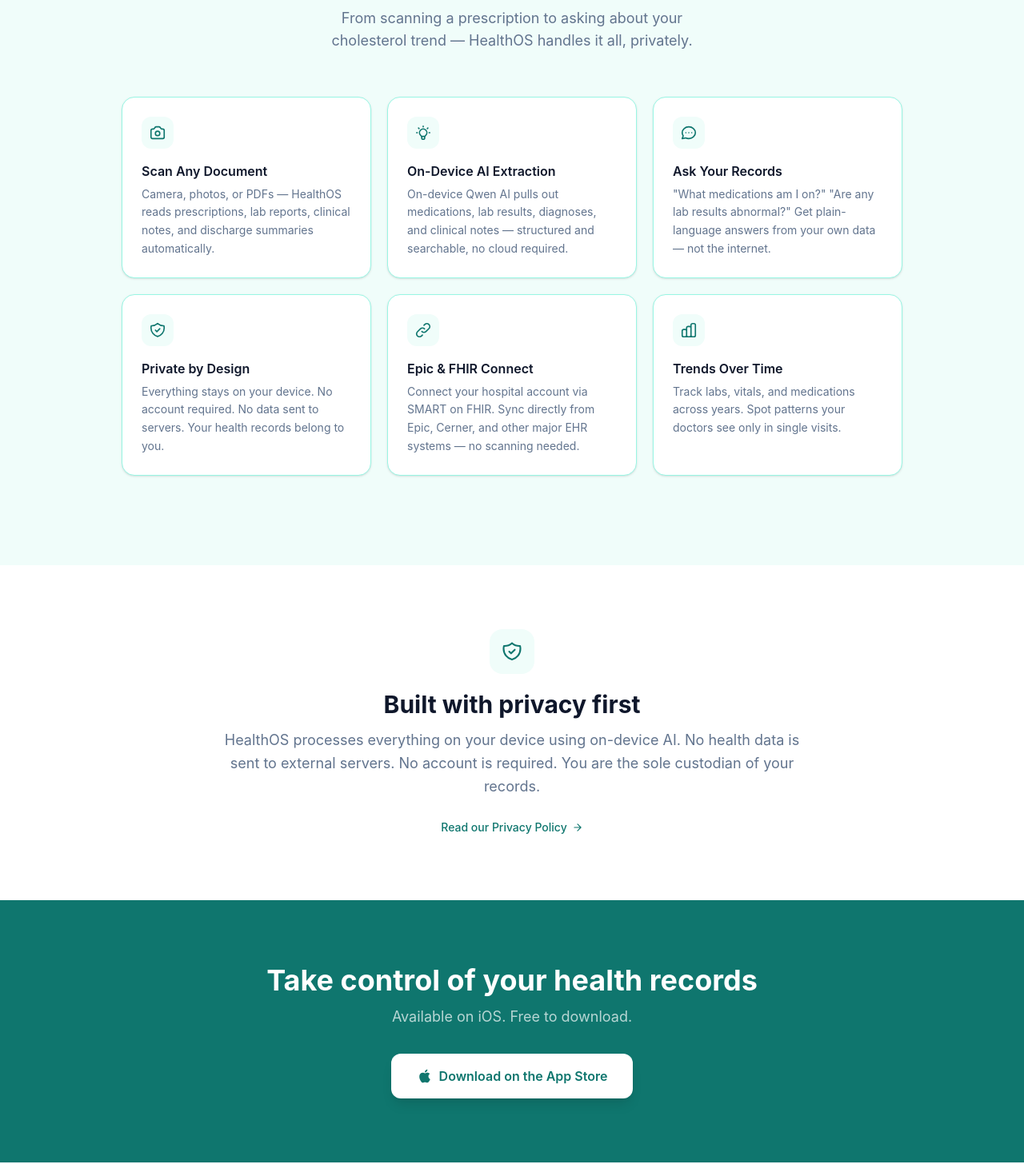
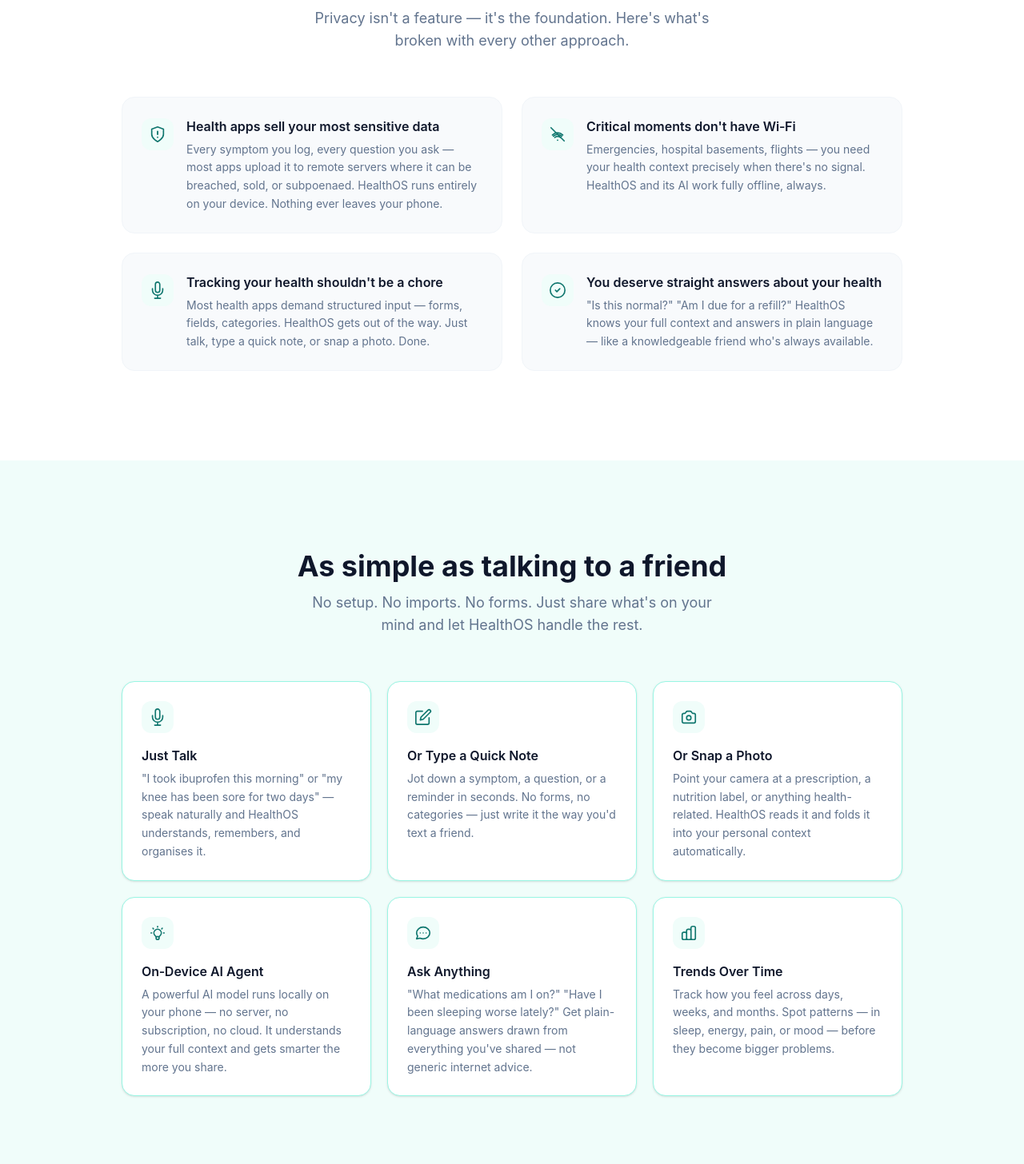
Before and after one commit to msahamed/healthos-frontend, a Next.js app: page / in a window 1280 px wide. Shown: the part 1014-2470 px from the top of the page at 80% size. Built offline with nearby package versions, Linux system fonts and the light colour scheme.

Commit message:
redesigned UI + waitlist form

```diff
--- /dev/null
+++ b/app/components/WaitlistForm.tsx
@@ -0,0 +1,95 @@
+"use client";
+
+import { useState } from "react";
+
+const TEAL = "#0F766E";
+const TEAL_LIGHT = "#F0FDFA";
+const TEAL_BORDER = "#99F6E4";
+
+export default function WaitlistForm() {
+  const [email, setEmail] = useState("");
+  const [feedback, setFeedback] = useState("");
+  const [status, setStatus] = useState<"idle" | "loading" | "success" | "error">("idle");
+
+  async function handleSubmit(e: React.FormEvent) {
+    e.preventDefault();
+    setStatus("loading");
+    try {
+      const res = await fetch("/api/waitlist", {
+        method: "POST",
+        headers: { "Content-Type": "application/json" },
+        body: JSON.stringify({ email, feedback }),
+      });
+      if (!res.ok) throw new Error();
+      setStatus("success");
+    } catch {
+      setStatus("error");
+    }
+  }
+
+  if (status === "success") {
+    return (
+      <div
+        className="rounded-2xl p-8 text-center border"
+        style={{ backgroundColor: TEAL_LIGHT, borderColor: TEAL_BORDER }}
+      >
+        <div
+          className="w-12 h-12 rounded-full flex items-center justify-center mx-auto mb-4"
+          style={{ backgroundColor: TEAL }}
+        >
+          <svg width="22" height="22" viewBox="0 0 24 24" fill="none">
+            <path d="M5 13l4 4L19 7" stroke="white" strokeWidth="2.5" strokeLinecap="round" strokeLinejoin="round" />
+          </svg>
+        </div>
+        <h3 className="text-lg font-semibold text-slate-900 mb-1">You're on the list!</h3>
+        <p className="text-slate-500 text-sm">We'll reach out as soon as HealthOS is ready for early access.</p>
+      </div>
+    );
+  }
+
+  return (
+    <form onSubmit={handleSubmit} className="flex flex-col gap-4">
+      <div>
+        <label htmlFor="email" className="block text-sm font-medium text-slate-700 mb-1.5">
+          Email address <span className="text-red-400">*</span>
+        </label>
+        <input
+          id="email"
+          type="email"
+          required
+          placeholder="you@example.com"
+          value={email}
+          onChange={(e) => setEmail(e.target.value)}
+          className="w-full px-4 py-3 rounded-xl border border-slate-200 text-slate-900 placeholder:text-slate-400 text-sm outline-none focus:ring-2 transition-all"
+          style={{ ["--tw-ring-color" as string]: TEAL }}
+        />
+      </div>
+      <div>
+        <label htmlFor="feedback" className="block text-sm font-medium text-slate-700 mb-1.5">
+          What features matter most to you? <span className="text-slate-400 font-normal">(optional)</span>
+        </label>
+        <textarea
+          id="feedback"
+          rows={3}
+          placeholder="e.g. voice search, Apple Health sync, sharing records with my doctor…"
+          value={feedback}
+          onChange={(e) => setFeedback(e.target.value)}
+          className="w-full px-4 py-3 rounded-xl border border-slate-200 text-slate-900 placeholder:text-slate-400 text-sm outline-none focus:ring-2 resize-none transition-all"
+          style={{ ["--tw-ring-color" as string]: TEAL }}
+        />
+      </div>
+      {status === "error" && (
+        <p className="text-red-500 text-sm">Something went wrong — please try again.</p>
+      )}
+      <button
+        type="submit"
+        disabled={status === "loading"}
+        className="w-full py-3.5 rounded-xl font-semibold text-sm text-white shadow-md hover:opacity-90 transition-all disabled:opacity-60"
+        style={{ backgroundColor: TEAL }}
+      >
+        {status === "loading" ? "Joining…" : "Join the Waitlist"}
+      </button>
+      <p className="text-center text-xs text-slate-400">No spam. We'll only email you when early access is ready.</p>
+    </form>
+  );
+}
--- a/app/page.tsx
+++ b/app/page.tsx
@@ -1,11 +1,76 @@
 import Nav from "./components/Nav";
+import WaitlistForm from "./components/WaitlistForm";
 import Link from "next/link";
 
 const TEAL = "#0F766E";
 const TEAL_LIGHT = "#F0FDFA";
 const TEAL_BORDER = "#99F6E4";
 
+const painPoints = [
+  {
+    icon: (
+      <svg width="22" height="22" viewBox="0 0 24 24" fill="none">
+        <path d="M12 22s8-4 8-10V5l-8-3-8 3v7c0 6 8 10 8 10z" stroke="currentColor" strokeWidth="1.8" strokeLinecap="round" strokeLinejoin="round" />
+        <path d="M12 8v4M12 16h.01" stroke="currentColor" strokeWidth="2" strokeLinecap="round" />
+      </svg>
+    ),
+    headline: "Health apps sell your most sensitive data",
+    body: "Every symptom you log, every question you ask — most apps upload it to remote servers where it can be breached, sold, or subpoenaed. HealthOS runs entirely on your device. Nothing ever leaves your phone.",
+  },
+  {
+    icon: (
+      <svg width="22" height="22" viewBox="0 0 24 24" fill="none">
+        <path d="M8.111 16.404a5.5 5.5 0 017.778 0M6.343 14.636a8 8 0 0111.314 0M4.929 12.929a10 10 0 0114.142 0" stroke="currentColor" strokeWidth="1.8" strokeLinecap="round" />
+        <circle cx="12" cy="20" r="1" fill="currentColor" />
+        <path d="M3 3l18 18" stroke="currentColor" strokeWidth="1.8" strokeLinecap="round" />
+      </svg>
+    ),
+    headline: "Critical moments don't have Wi‑Fi",
+    body: "Emergencies, hospital basements, flights — you need your health context precisely when there's no signal. HealthOS and its AI work fully offline, always.",
+  },
+  {
+    icon: (
+      <svg width="22" height="22" viewBox="0 0 24 24" fill="none">
+        <path d="M12 1a3 3 0 00-3 3v8a3 3 0 006 0V4a3 3 0 00-3-3z" stroke="currentColor" strokeWidth="1.8" strokeLinecap="round" strokeLinejoin="round" />
+        <path d="M19 10v2a7 7 0 01-14 0v-2M12 19v4M8 23h8" stroke="currentColor" strokeWidth="1.8" strokeLinecap="round" strokeLinejoin="round" />
+      </svg>
+    ),
+    headline: "Tracking your health shouldn't be a chore",
+    body: "Most health apps demand structured input — forms, fields, categories. HealthOS gets out of the way. Just talk, type a quick note, or snap a photo. Done.",
+  },
+  {
+    icon: (
+      <svg width="22" height="22" viewBox="0 0 24 24" fill="none">
+        <path d="M9 12l2 2 4-4" stroke="currentColor" strokeWidth="1.8" strokeLinecap="round" strokeLinejoin="round" />
+        <path d="M12 2a10 10 0 100 20 10 10 0 000-20z" stroke="currentColor" strokeWidth="1.8" />
+      </svg>
+    ),
+    headline: "You deserve straight answers about your health",
+    body: "\"Is this normal?\" \"Am I due for a refill?\" HealthOS knows your full context and answers in plain language — like a knowledgeable friend who's always available.",
+  },
+];
+
 const features = [
+  {
+    icon: (
+      <svg width="22" height="22" viewBox="0 0 24 24" fill="none">
+        <path d="M12 1a3 3 0 00-3 3v8a3 3 0 006 0V4a3 3 0 00-3-3z" stroke="currentColor" strokeWidth="1.8" strokeLinecap="round" strokeLinejoin="round" />
+        <path d="M19 10v2a7 7 0 01-14 0v-2M12 19v4M8 23h8" stroke="currentColor" strokeWidth="1.8" strokeLinecap="round" strokeLinejoin="round" />
+      </svg>
+    ),
+    title: "Just Talk",
+    desc: "\"I took ibuprofen this morning\" or \"my knee has been sore for two days\" — speak naturally and HealthOS understands, remembers, and organises it.",
+  },
+  {
+    icon: (
+      <svg width="22" height="22" viewBox="0 0 24 24" fill="none">
+        <path d="M11 4H4a2 2 0 00-2 2v14a2 2 0 002 2h14a2 2 0 002-2v-7" stroke="currentColor" strokeWidth="1.8" strokeLinecap="round" strokeLinejoin="round" />
+        <path d="M18.5 2.5a2.121 2.121 0 013 3L12 15l-4 1 1-4 9.5-9.5z" stroke="currentColor" strokeWidth="1.8" strokeLinecap="round" strokeLinejoin="round" />
+      </svg>
+    ),
+    title: "Or Type a Quick Note",
+    desc: "Jot down a symptom, a question, or a reminder in seconds. No forms, no categories — just write it the way you'd text a friend.",
+  },
   {
     icon: (
       <svg width="22" height="22" viewBox="0 0 24 24" fill="none">
@@ -13,8 +78,8 @@
         <path d="M15 13a3 3 0 11-6 0 3 3 0 016 0z" stroke="currentColor" strokeWidth="1.8" />
       </svg>
     ),
-    title: "Scan Any Document",
-    desc: "Camera, photos, or PDFs — HealthOS reads prescriptions, lab reports, clinical notes, and discharge summaries automatically.",
+    title: "Or Snap a Photo",
+    desc: "Point your camera at a prescription, a nutrition label, or anything health-related. HealthOS reads it and folds it into your personal context automatically.",
   },
   {
     icon: (
@@ -22,8 +87,8 @@
         <path d="M9.663 17h4.673M12 3v1m6.364 1.636l-.707.707M21 12h-1M4 12H3m3.343-5.657l-.707-.707m2.828 9.9a5 5 0 117.072 0l-.548.547A3.374 3.374 0 0014 18.469V19a2 2 0 11-4 0v-.531c0-.895-.356-1.754-.988-2.386l-.548-.547z" stroke="currentColor" strokeWidth="1.8" strokeLinecap="round" strokeLinejoin="round" />
       </svg>
     ),
-    title: "On-Device AI Extraction",
-    desc: "On-device Qwen AI pulls out medications, lab results, diagnoses, and clinical notes — structured and searchable, no cloud required.",
+    title: "On‑Device AI Agent",
+    desc: "A powerful AI model runs locally on your phone — no server, no subscription, no cloud. It understands your full context and gets smarter the more you share.",
   },
   {
     icon: (
@@ -31,26 +96,8 @@
         <path d="M8 12h.01M12 12h.01M16 12h.01M21 12c0 4.418-4.03 8-9 8a9.863 9.863 0 01-4.255-.949L3 20l1.395-3.72C3.512 15.042 3 13.574 3 12c0-4.418 4.03-8 9-8s9 3.582 9 8z" stroke="currentColor" strokeWidth="1.8" strokeLinecap="round" strokeLinejoin="round" />
       </svg>
     ),
-    title: "Ask Your Records",
-    desc: "\"What medications am I on?\" \"Are any lab results abnormal?\" Get plain-language answers from your own data — not the internet.",
-  },
-  {
-    icon: (
-      <svg width="22" height="22" viewBox="0 0 24 24" fill="none">
-        <path d="M9 12l2 2 4-4m5.618-4.016A11.955 11.955 0 0112 2.944a11.955 11.955 0 01-8.618 3.04A12.02 12.02 0 003 9c0 5.591 3.824 10.29 9 11.622 5.176-1.332 9-6.03 9-11.622 0-1.042-.133-2.052-.382-3.016z" stroke="currentColor" strokeWidth="1.8" strokeLinecap="round" strokeLinejoin="round" />
-      </svg>
-    ),
-    title: "Private by Design",
-    desc: "Everything stays on your device. No account required. No data sent to servers. Your health records belong to you.",
-  },
-  {
-    icon: (
-      <svg width="22" height="22" viewBox="0 0 24 24" fill="none">
-        <path d="M13.828 10.172a4 4 0 00-5.656 0l-4 4a4 4 0 105.656 5.656l1.102-1.101m-.758-4.899a4 4 0 005.656 0l4-4a4 4 0 00-5.656-5.656l-1.1 1.1" stroke="currentColor" strokeWidth="1.8" strokeLinecap="round" strokeLinejoin="round" />
-      </svg>
-    ),
-    title: "Epic & FHIR Connect",
-    desc: "Connect your hospital account via SMART on FHIR. Sync directly from Epic, Cerner, and other major EHR systems — no scanning needed.",
+    title: "Ask Anything",
+    desc: "\"What medications am I on?\" \"Have I been sleeping worse lately?\" Get plain-language answers drawn from everything you've shared — not generic internet advice.",
   },
   {
     icon: (
@@ -59,7 +106,7 @@
       </svg>
     ),
     title: "Trends Over Time",
-    desc: "Track labs, vitals, and medications across years. Spot patterns your doctors see only in single visits.",
+    desc: "Track how you feel across days, weeks, and months. Spot patterns — in sleep, energy, pain, or mood — before they become bigger problems.",
   },
 ];
 
@@ -87,24 +134,23 @@
               </svg>
             </div>
             <h1 className="text-4xl md:text-6xl font-bold text-white leading-tight tracking-tight">
-              Your health records,<br />
-              <span className="text-white/75">privately on‑device</span>
+              Your private health agent,<br />
+              <span className="text-white/75">always on‑device</span>
             </h1>
             <p className="text-lg md:text-xl text-white/70 max-w-xl leading-relaxed">
-              HealthOS collects all your medical records in one place, extracts
-              key data using on‑device AI, and helps you understand your
-              health — without ever leaving your phone.
+              Talk to it, text it, or show it a photo. HealthOS is a personal AI
+              that understands your health context — and keeps it entirely on your phone.
             </p>
             <div className="flex flex-col sm:flex-row gap-3 mt-2">
               <a
-                href="#"
+                href="#waitlist"
                 className="px-7 py-3.5 rounded-xl bg-white font-semibold text-sm shadow-lg hover:bg-white/90 transition-all"
                 style={{ color: TEAL }}
               >
-                Download on iOS
+                Join the Waitlist
               </a>
               <a
-                href="#features"
+                href="#why"
                 className="px-7 py-3.5 rounded-xl bg-white/10 border border-white/20 text-white font-semibold text-sm hover:bg-white/20 transition-all"
               >
                 Learn more
@@ -114,15 +160,45 @@
           </div>
         </section>
 
+        {/* Pain Points */}
+        <section id="why" className="py-20 md:py-28 bg-white">
+          <div className="max-w-5xl mx-auto px-6">
+            <div className="text-center mb-14">
+              <h2 className="text-3xl md:text-4xl font-bold text-slate-900 mb-3">
+                Why your health agent belongs on‑device
+              </h2>
+              <p className="text-slate-500 text-lg max-w-lg mx-auto">
+                Privacy isn't a feature — it's the foundation. Here's what's broken with every other approach.
+              </p>
+            </div>
+            <div className="grid grid-cols-1 md:grid-cols-2 gap-6">
+              {painPoints.map((p) => (
+                <div key={p.headline} className="flex gap-4 p-6 rounded-2xl border border-slate-100 bg-slate-50 hover:border-slate-200 transition-colors">
+                  <div
+                    className="w-10 h-10 rounded-xl flex-shrink-0 flex items-center justify-center mt-0.5"
+                    style={{ backgroundColor: TEAL_LIGHT, color: TEAL }}
+                  >
+                    {p.icon}
+                  </div>
+                  <div>
+                    <h3 className="font-semibold text-slate-900 mb-1.5">{p.headline}</h3>
+                    <p className="text-slate-500 text-sm leading-relaxed">{p.body}</p>
+                  </div>
+                </div>
+              ))}
+            </div>
+          </div>
+        </section>
+
         {/* Features */}
         <section id="features" className="py-20 md:py-28" style={{ backgroundColor: TEAL_LIGHT }}>
           <div className="max-w-5xl mx-auto px-6">
             <div className="text-center mb-14">
               <h2 className="text-3xl md:text-4xl font-bold text-slate-900 mb-3">
-                Everything in one place
+                As simple as talking to a friend
               </h2>
               <p className="text-slate-500 text-lg max-w-lg mx-auto">
-                From scanning a prescription to asking about your cholesterol trend — HealthOS handles it all, privately.
+                No setup. No imports. No forms. Just share what's on your mind and let HealthOS handle the rest.
               </p>
             </div>
             <div className="grid grid-cols-1 md:grid-cols-2 lg:grid-cols-3 gap-5">
@@ -154,14 +230,14 @@
               style={{ backgroundColor: TEAL_LIGHT, color: TEAL }}
             >
               <svg width="28" height="28" viewBox="0 0 24 24" fill="none">
-                <path d="M9 12l2 2 4-4m5.618-4.016A11.955 11.955 0 0112 2.944a11.955 11.955 0 01-8.618 3.04A12.02 12.02 0 003 9c0 5.591 3.824 10.29 9 11.622 5.176-1.332 9-6.03 9-11.622 0-1.042-.133-2.052-.382-3.016z" stroke="currentColor" strokeWidth="1.8" strokeLinecap="round" strokeLinejoin="round" />
+                <path d="M12 22s8-4 8-10V5l-8-3-8 3v7c0 6 8 10 8 10z" stroke="currentColor" strokeWidth="1.8" strokeLinecap="round" strokeLinejoin="round" />
+                <path d="M9 12l2 2 4-4" stroke="currentColor" strokeWidth="2" strokeLinecap="round" strokeLinejoin="round" />
               </svg>
             </div>
-            <h2 className="text-3xl font-bold text-slate-900 mb-3">Built with privacy first</h2>
+            <h2 className="text-3xl font-bold text-slate-900 mb-3">Your data never leaves your phone</h2>
             <p className="text-slate-500 text-lg leading-relaxed mb-6">
-              HealthOS processes everything on your device using on-device AI.
-              No health data is sent to external servers. No account is required.
-              You are the sole custodian of your records.
+              HealthOS runs its AI entirely on your device. No account needed, no cloud sync,
+              no third parties. Everything you share with your agent stays between you and your phone.
             </p>
             <Link
               href="/privacy"
@@ -176,23 +252,28 @@
           </div>
         </section>
 
-        {/* CTA */}
-        <section className="py-20" style={{ backgroundColor: TEAL }}>
-          <div className="max-w-3xl mx-auto px-6 text-center">
-            <h2 className="text-3xl md:text-4xl font-bold text-white mb-3">
-              Take control of your health records
-            </h2>
-            <p className="text-white/70 text-lg mb-8">Available on iOS. Free to download.</p>
-            <a
-              href="#"
-              className="inline-flex items-center gap-2 px-8 py-4 rounded-xl bg-white font-semibold shadow-lg hover:bg-white/90 transition-all"
-              style={{ color: TEAL }}
-            >
-              <svg width="20" height="20" viewBox="0 0 24 24" fill="currentColor">
-                <path d="M18.71 19.5c-.83 1.24-1.71 2.45-3.05 2.47-1.34.03-1.77-.79-3.29-.79-1.53 0-2 .77-3.27.82-1.31.05-2.3-1.32-3.14-2.53C4.25 17 2.94 12.45 4.7 9.39c.87-1.52 2.43-2.48 4.12-2.51 1.28-.02 2.5.87 3.29.87.78 0 2.26-1.07 3.8-.91.65.03 2.47.26 3.64 1.98-.09.06-2.17 1.28-2.15 3.81.03 3.02 2.65 4.03 2.68 4.04-.03.07-.42 1.44-1.38 2.83M13 3.5c.73-.83 1.94-1.46 2.94-1.5.13 1.17-.34 2.35-1.04 3.19-.69.85-1.83 1.51-2.95 1.42-.15-1.15.41-2.35 1.05-3.11z" />
-              </svg>
-              Download on the App Store
-            </a>
+        {/* Waitlist */}
+        <section id="waitlist" className="relative py-20 md:py-28 overflow-hidden" style={{ backgroundColor: TEAL }}>
+          <div
+            className="absolute inset-0 pointer-events-none opacity-10"
+            style={{
+              backgroundImage:
+                "radial-gradient(circle at 80% 50%, white 1px, transparent 1px)",
+              backgroundSize: "60px 60px",
+            }}
+          />
+          <div className="relative max-w-lg mx-auto px-6">
+            <div className="text-center mb-10">
+              <h2 className="text-3xl md:text-4xl font-bold text-white mb-3">
+                Be the first to try HealthOS
+              </h2>
+              <p className="text-white/70 text-lg">
+                Early access is limited. Drop your email and we'll reach out when your spot is ready.
+              </p>
+            </div>
+            <div className="bg-white rounded-2xl p-8 shadow-xl">
+              <WaitlistForm />
+            </div>
           </div>
         </section>
 
```
